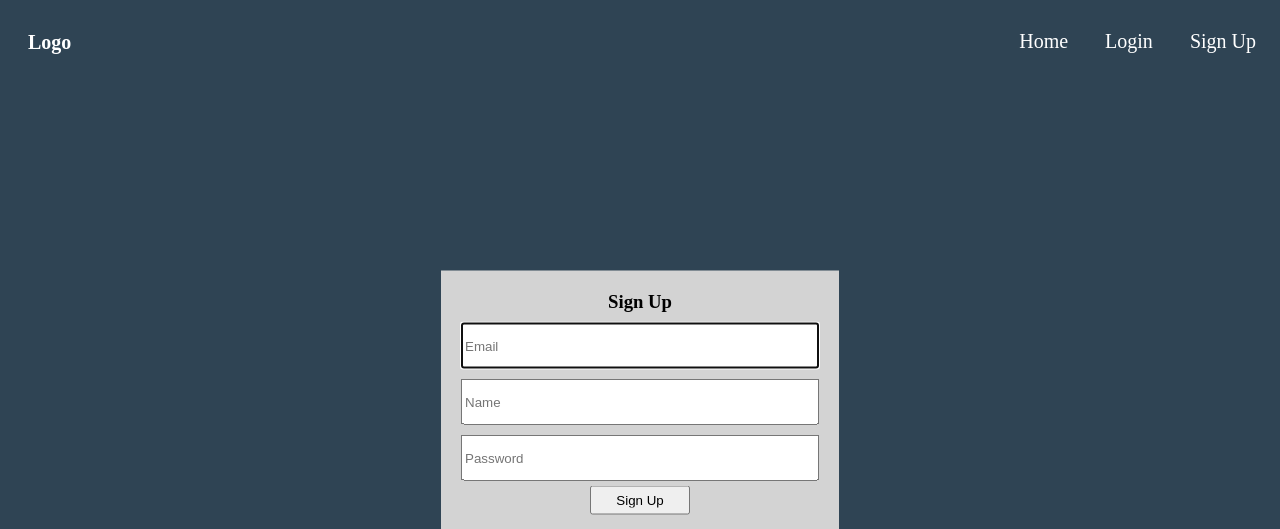
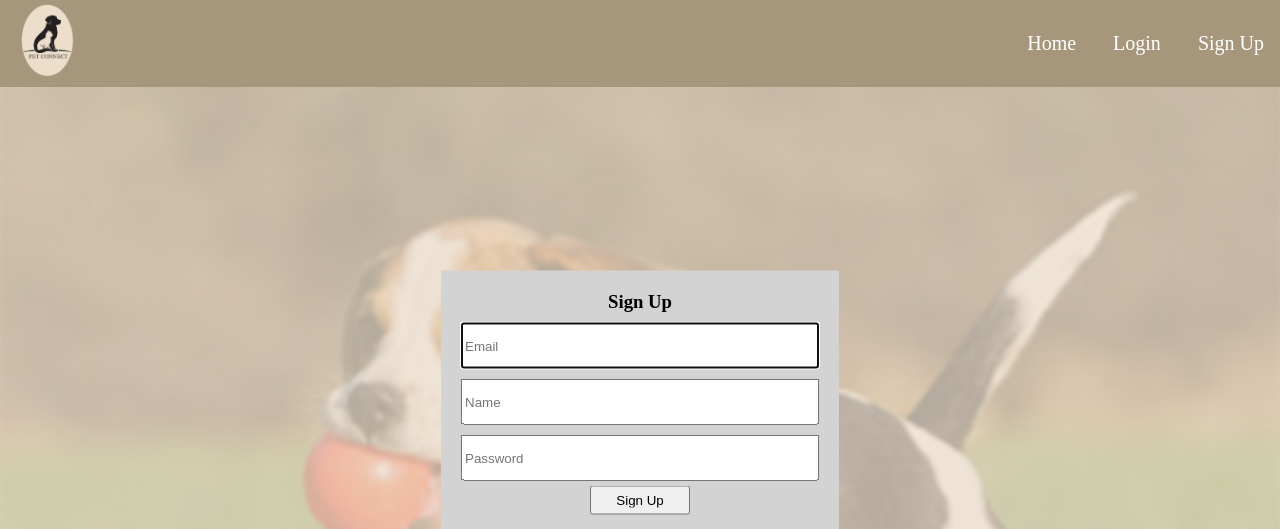
Before and after one commit to jacobptak2005/Scholarship, a Flask app: page /signup in a window 1280 px wide. Shown: the top 529 px of the page. Run offline with Flask 2, Linux system fonts and the light colour scheme.

Commit message:
logo website asthetic

```diff
--- a/project/static/style.css
+++ b/project/static/style.css
@@ -2,7 +2,16 @@
     display: flex;
     justify-content: space-between;
     align-items: center;
+    background-color: #a6967c;
+    height: 87px;
+    right:0px;
+    position: absolute;
+    top: 0px;
+    left: 0px;
+
+
 }
+
 nav a{
 
     padding: 14px 16px;
@@ -48,7 +57,11 @@ nav a:hover{
 }
 html{
 
-    background-color: #2F4454;
+    background-color: #eedfcc;
+    background-image: url("/static/dog-transparent.png");
+    background-size: cover;
+
+
 }
 
 
@@ -91,6 +104,10 @@ html{
 }
 
 
- .grid{
+ .image{
      padding: 0 20px 20px;
  }
+
+ .index{
+     margin-top: 175px;
+ }
--- a/project/templates/base.html
+++ b/project/templates/base.html
@@ -13,9 +13,10 @@
 
 <body>
     <section>
+
         <div class="flex-navbar">
             <div class="logo">
-                <h1><a href="{{ url_for('main.index') }}">Logo</a></h1>
+                <h1><a href="{{ url_for('main.index') }}"><img height=75px width=55px src="/static/Logo.png"></a></h1>
             </div>
             <nav>
                 <a href="{{ url_for('main.index') }}" class="navbar-item">
@@ -40,6 +41,7 @@
                 </a>
                 {% endif %}
             </nav>
+        </div>
     </section>
 </body>
 
--- a/project/templates/index.html
+++ b/project/templates/index.html
@@ -3,17 +3,19 @@
 {% include "base.html" %}
 
 {% block content %}
+<div class="index">
 <h1 class="title">
   Dog Tracker App
 </h1>
 <h2 class="subtitle">
   Easily Track your Dog Anywhere
 </h2>
+</div>
 
 <div class="img-flexbox">
   <div class="img-area">
-    <img width="450px" src="https://images.unsplash.com/photo-1588421357574-87938a86fa28?ixlib=rb-1.2.1&ixid=MnwxMjA3fDB8MHxleHBsb3JlLWZlZWR8M3x8fGVufDB8fHx8&w=1000&q=80" class="grid"/>
-    <img width="450px" src="https://images.unsplash.com/photo-1588421357574-87938a86fa28?ixlib=rb-1.2.1&ixid=MnwxMjA3fDB8MHxleHBsb3JlLWZlZWR8M3x8fGVufDB8fHx8&w=1000&q=80" class="grid"/>
+    <img width="450px" src="/static/img69.png" class="image"/>
+    <img width="450px" src="/static/img69.png" class="image"/>
   </div>
 </div>
 {% endblock %}
```
Also changed, not shown: project/db.db, project/static/Dog_img.jpeg (added), project/static/Logo.png (added), project/static/dog-transparent.png (added), project/static/img69.png (added), 2 other files.
